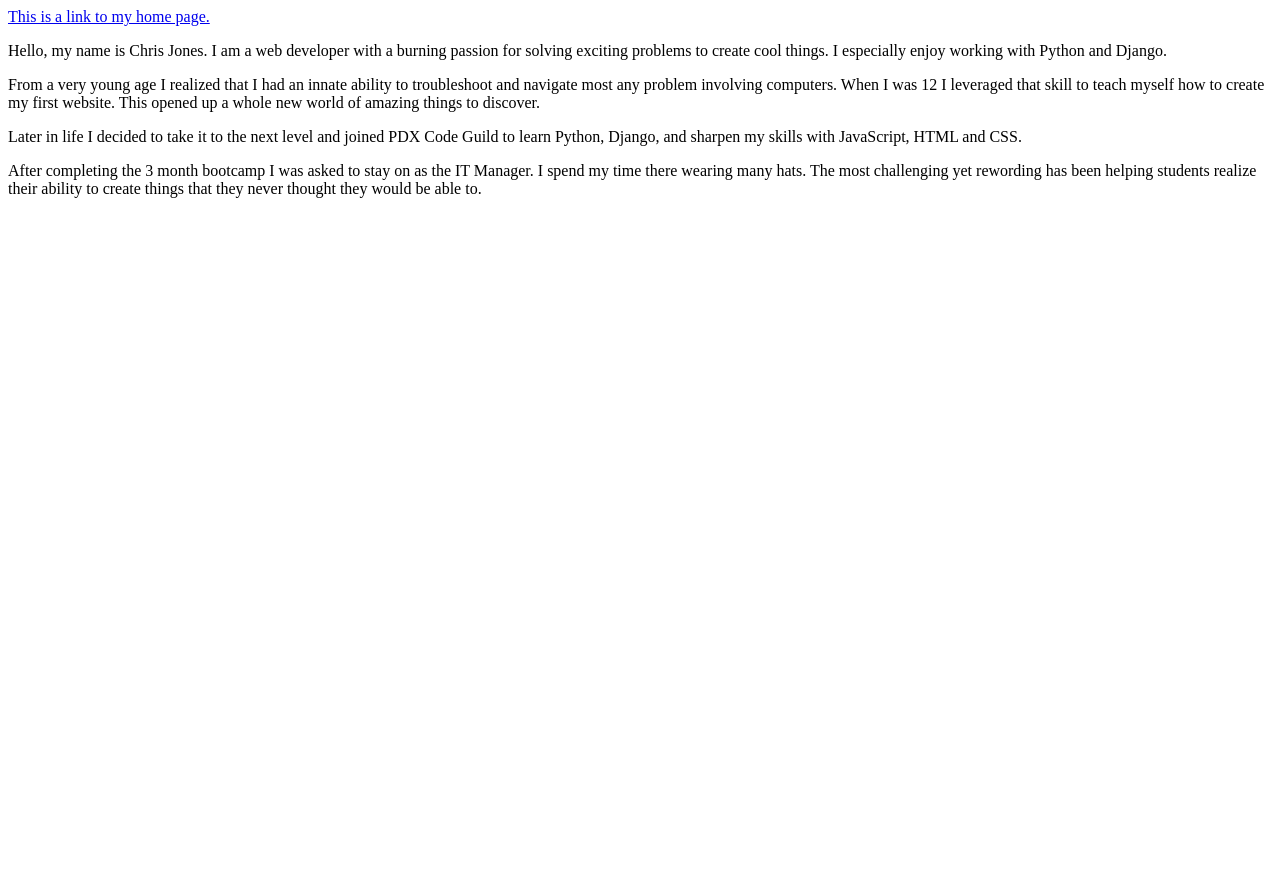
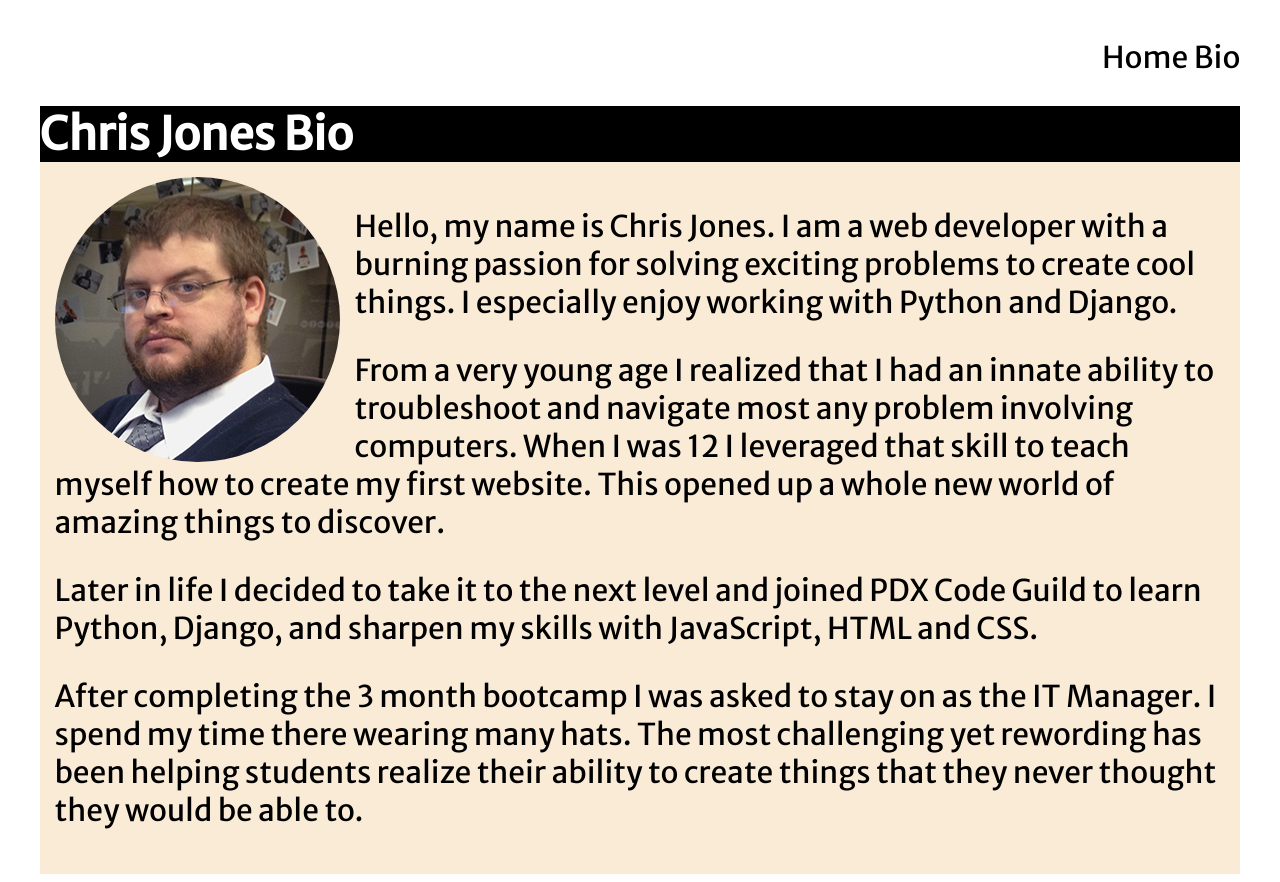
Before and after one commit to PDXCodeGuildInstructorDemoFiles/nIght_class_may_18_2016, a plain HTML site: page exercise-examples/portfolio_website/bio.html in a window 1280 px wide. Before the commit the page ends 800 px from the top, so only its background shows below. Drawn offline with Linux system fonts and the light colour scheme; a web font is replaced by a local one.

Commit message:
updating portfolio exercise example

```diff
--- a/exercise-examples/portfolio_website/bio.html
+++ b/exercise-examples/portfolio_website/bio.html
@@ -1,34 +1,36 @@
 <!DOCTYPE HTML>
 <html>
 <head>
-    <title>Awesome Site</title>
+    <title>Chris Jones Bio</title>
     <link rel="stylesheet" type="text/css" href="css/style.css">
+    <link href='https://fonts.googleapis.com/css?family=Gentium+Book+Basic' rel='stylesheet' type='text/css'>
 </head>
 <body>
 <nav>
-    <a href='index.html'>This is a link to my home page.</a>
+    <ul>
+        <li><a href='index.html'>Home</a></li>
+        <li><a href='bio.html'>Bio</a></li>
+    </ul>
 </nav>
 <div class="container">
-    <article>
+    <article class="title">
+        <h1>Chris Jones Bio</h1>
+    </article>
+    <article id="bioArt">
+        <img class="textWrap imgCircle" src="img/chrisjones.jpg"/>
         <p>Hello, my name is Chris Jones. I am a web developer with a burning passion for solving exciting problems to
-            create
-            cool things. I especially enjoy working with Python and Django.</p>
+            create cool things. I especially enjoy working with Python and Django.</p>
 
         <p>From a very young age I realized that I had an innate ability to troubleshoot and navigate most any problem
             involving computers. When I was 12 I leveraged that skill to teach myself how to create my first website.
-            This
-            opened up a whole new world of amazing things to discover.</p>
+            This opened up a whole new world of amazing things to discover.</p>
 
         <p>Later in life I decided to take it to the next level and joined PDX Code Guild to learn Python, Django, and
-            sharpen
-            my skills with JavaScript, HTML and CSS.</p>
+            sharpen my skills with JavaScript, HTML and CSS.</p>
 
         <p>After completing the 3 month bootcamp I was asked to stay on as the IT Manager. I spend my time there wearing
-            many
-            hats. The most challenging yet rewording has been helping students realize their ability to create things
-            that they
-            never thought they would be able to.</p>
-
+            many hats. The most challenging yet rewording has been helping students realize their ability to create
+            things that they never thought they would be able to.</p>
     </article>
 </div>
 </body>
--- a/exercise-examples/portfolio_website/css/style.css
+++ b/exercise-examples/portfolio_website/css/style.css
@@ -0,0 +1,65 @@
+@import url(https://fonts.googleapis.com/css?family=Merriweather+Sans);
+
+body {
+    font-family: 'Merriweather Sans', serif;
+    font-size: 30px;
+    color: white;
+}
+
+nav {
+    width: 95%;
+    margin-right: auto;
+    margin-left: auto;
+}
+
+nav ul {
+    list-style-type: none;
+    float: right;
+}
+
+nav ul li {
+    display: inline;
+}
+
+nav ul li a {
+    text-decoration: none;
+    color: black;
+}
+
+nav ul li a:hover {
+    text-decoration: underline;
+    color: red;
+}
+
+.container {
+    clear: both;
+    width: 95%;
+    margin-left: auto;
+    margin-right: auto;
+    margin-top: 15px;
+    display: block;
+}
+
+.textWrap {
+    float: left;
+
+}
+
+.imgCircle {
+    border-radius: 50%;
+    margin-right: 15px;
+}
+
+.title {
+    background-color: black;
+    margin-bottom: 0;
+}
+.title h1 {
+    margin: 0;
+}
+#bioArt {
+    margin-top: 0;
+    background-color: antiquewhite;
+    padding: 15px;
+    color: #000;
+}
```
Also changed, not shown: exercise-examples/portfolio_website/index.html (+8 -3 lines), exercise-examples/portfolio_website/img/chrisjones.jpg (added).
